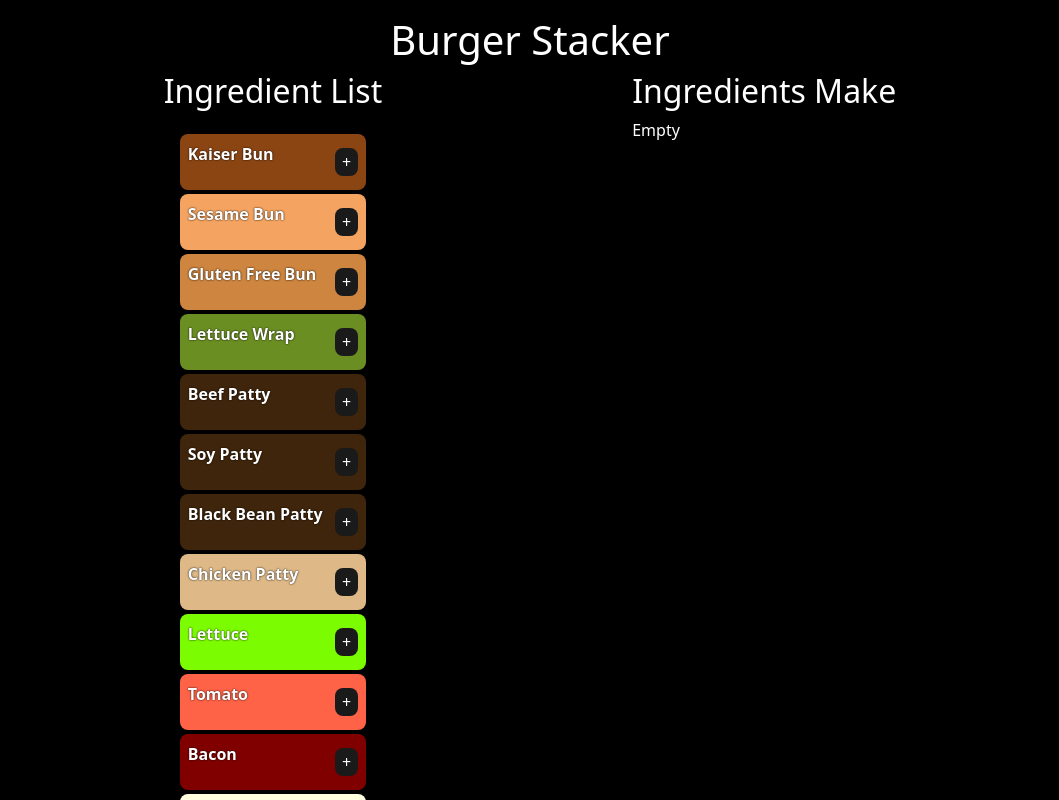
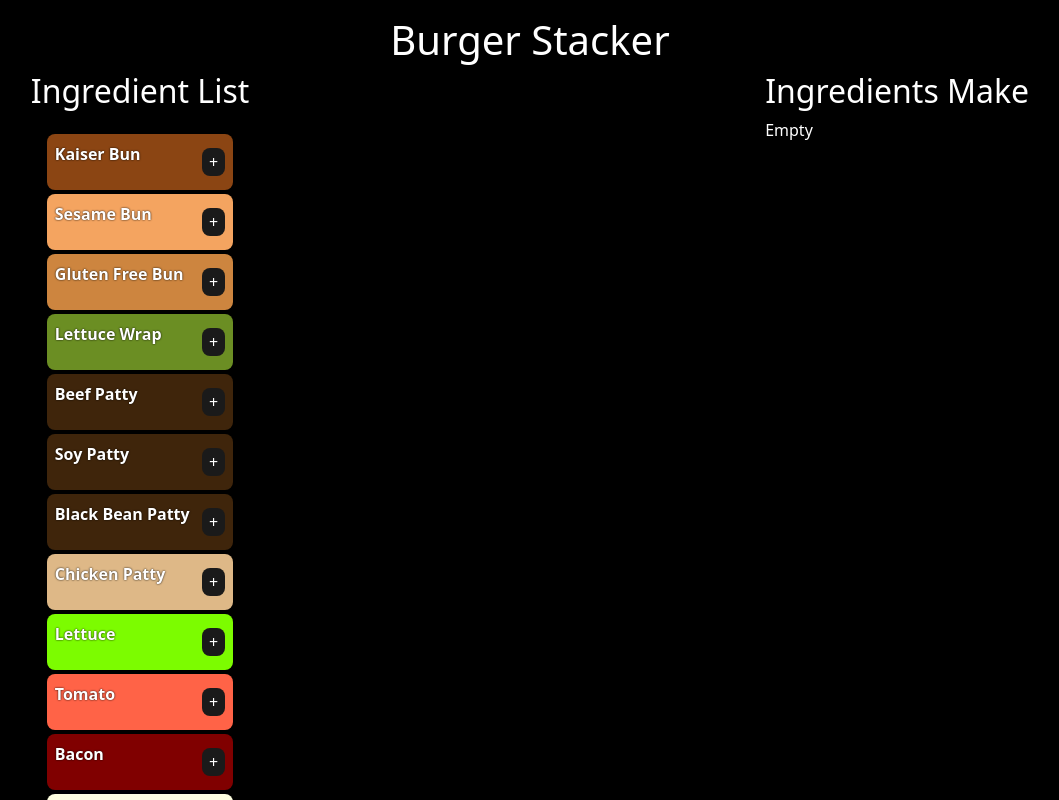
Before and after one commit to Jynnmei/lifting-state-in-react-lab, a React (Vite) app: page / in a window 1280 px wide. Shown: the whole page, without its empty margins (110-1169 px from the left). Built offline with nearby package versions, Linux system fonts and the light colour scheme.

Commit message:
Update BurgerStack.jsx

```diff
--- a/src/components/BurgerStack.jsx
+++ b/src/components/BurgerStack.jsx
@@ -1,5 +1,6 @@
 import React, { useState } from "react";
 import IngredientList from "./IngredientList";
+import "./IngredientList.css";
 
 const BurgerStack = () => {
   const availableIngredients = [
@@ -35,7 +36,7 @@ const BurgerStack = () => {
     <main>
       <h1>Burger Stacker</h1>
 
-      <div className="top-row">
+      <section className="top-row">
         <div className="ingredient-list">
           <h2>Ingredient List</h2>
           <IngredientList
@@ -51,20 +52,7 @@ const BurgerStack = () => {
             handleRemoveItem={handleRemoveItem}
           />
         </div>
-      </div>
-
-      {/* <section className="selection">
-        <IngredientList
-          title="Ingredient List"
-          ingredient={availableIngredients}
-          handleAddItem={handleAddItem}
-        />
-        <IngredientList
-          title="Ingredients Make"
-          ingredient={ingredientsMake}
-          handleRemoveItem={handleRemoveItem}
-        />
-      </section> */}
+      </section>
     </main>
   );
 };
```
